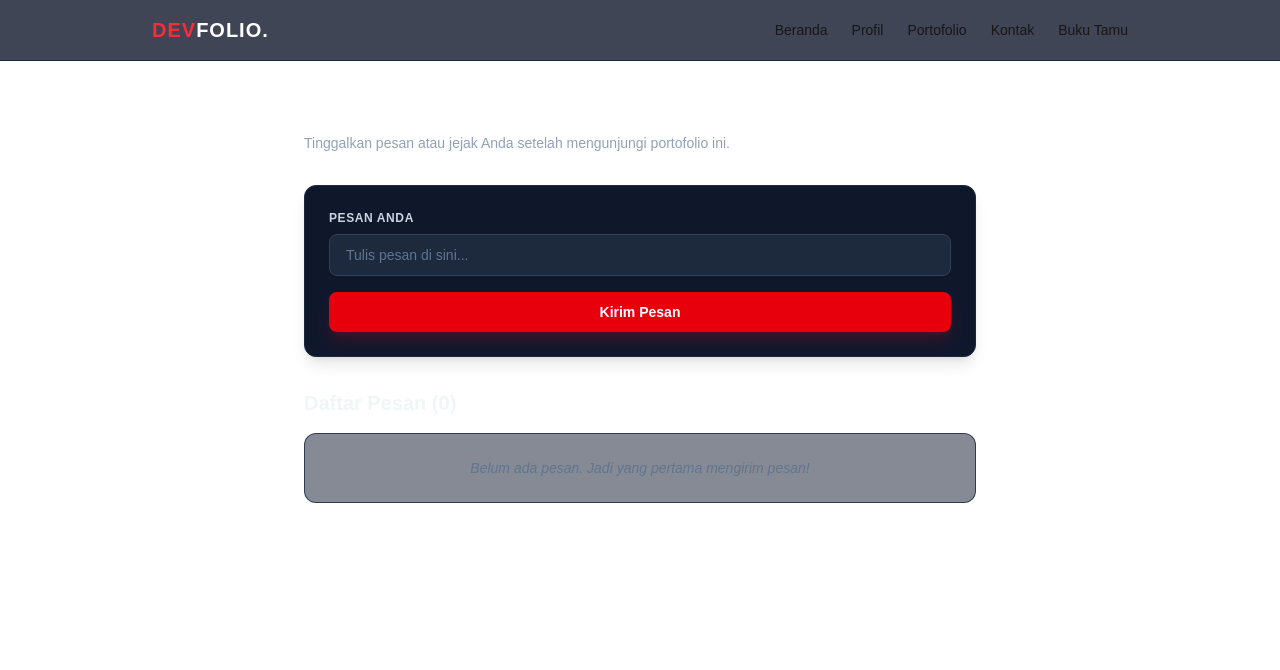
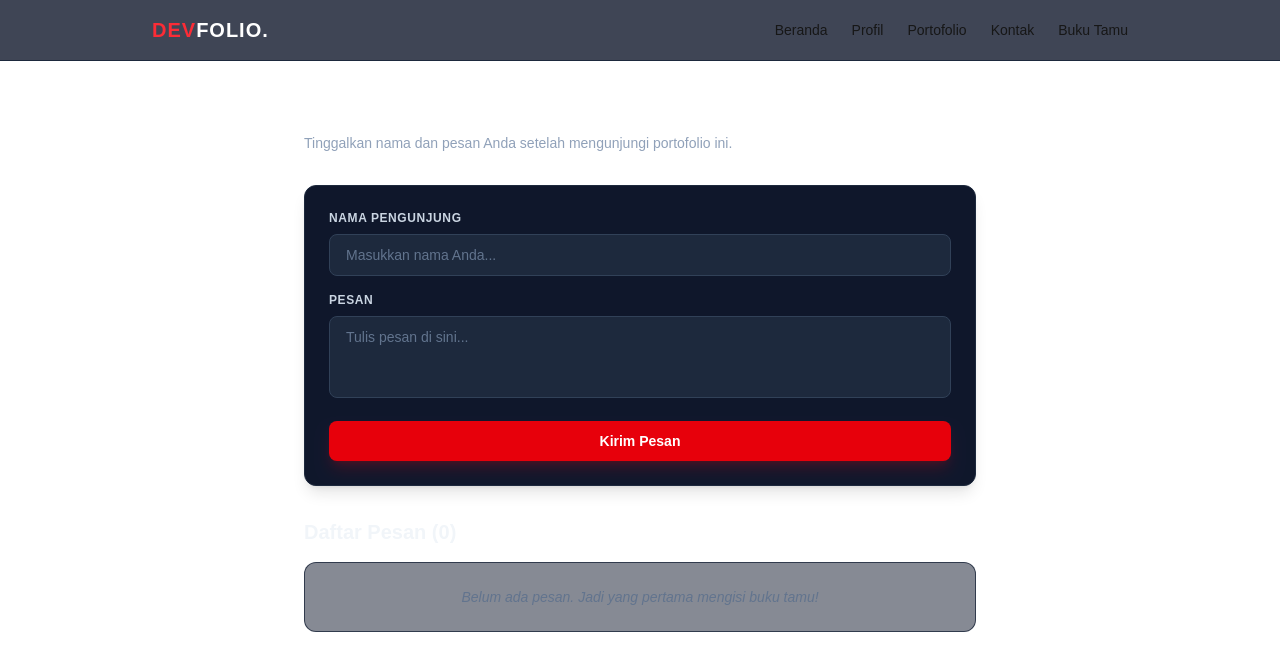
Before and after one commit to Ziawoo2/Nextjs, a Next.js app: page /portfolio/bukutamu in a window 1280 px wide. Shown: the top 670 px of the page. Built offline with nearby package versions, Linux system fonts and the light colour scheme.

Commit message:
update buku tamu

```diff
--- a/app/portfolio/bukutamu/page.tsx
+++ b/app/portfolio/bukutamu/page.tsx
@@ -2,26 +2,36 @@
 
 import { useState } from "react";
 
+// Tipe data untuk menyimpan objek pesan (Nama + Isi Pesan)
+interface PesanItem {
+  nama: string;
+  pesan: string;
+}
+
 export default function BukuTamuPage() {
-  // Langkah 1: Siapkan Dua State
-  // 1. State string untuk menyimpan teks input
-  const [inputTeks, setInputTeks] = useState<string>("");
+  // State untuk menyimpan input nama dan pesan
+  const [inputNama, setInputNama] = useState<string>("");
+  const [inputPesan, setInputPesan] = useState<string>("");
 
-  // 2. State array untuk menyimpan daftar seluruh pesan yang terkirim
-  const [daftarPesan, setDaftarPesan] = useState<string[]>([]);
+  // State array untuk menyimpan daftar seluruh pesan yang terkirim
+  const [daftarPesan, setDaftarPesan] = useState<PesanItem[]>([]);
 
-  // Langkah 3: Fungsi Tombol Kirim
+  // Fungsi saat tombol Kirim diklik
   const tambahPesan = (e: React.FormEvent) => {
     e.preventDefault();
 
-    // Mencegah pengiriman jika input cuma spasi kosong
-    if (inputTeks.trim() === "") return;
+    // Mencegah pengiriman jika nama atau pesan kosong
+    if (inputNama.trim() === "" || inputPesan.trim() === "") return;
 
-    // Ambil isi array lama + tambahkan teks baru
-    setDaftarPesan([...daftarPesan, inputTeks]);
+    // Tambahkan data nama dan pesan baru ke dalam array
+    setDaftarPesan([
+      ...daftarPesan,
+      { nama: inputNama, pesan: inputPesan }
+    ]);
 
     // Kosongkan kembali kotak input
-    setInputTeks("");
+    setInputNama("");
+    setInputPesan("");
   };
 
   return (
@@ -29,22 +39,37 @@ export default function BukuTamuPage() {
       <div>
         <h1 className="text-3xl font-extrabold text-white">Buku Tamu Portofolio</h1>
         <p className="text-slate-400 text-sm mt-1">
-          Tinggalkan pesan atau jejak Anda setelah mengunjungi portofolio ini.
+          Tinggalkan nama dan pesan Anda setelah mengunjungi portofolio ini.
         </p>
       </div>
 
-      {/* Langkah 2: Buat Form Input */}
+      {/* Form Input Nama & Pesan */}
       <form onSubmit={tambahPesan} className="bg-slate-900 border border-slate-800 rounded-xl p-6 shadow-lg space-y-4">
+        {/* Input Nama */}
         <div>
           <label className="block text-xs font-semibold text-slate-300 uppercase tracking-wider mb-2">
-            Pesan Anda
+            Nama Pengunjung
           </label>
           <input
             type="text"
+            placeholder="Masukkan nama Anda..."
+            value={inputNama}
+            onChange={(e) => setInputNama(e.target.value)}
+            className="w-full px-4 py-2.5 rounded-lg bg-slate-800 border border-slate-700 text-slate-100 placeholder-slate-500 focus:outline-none focus:ring-2 focus:ring-red-500 transition-all text-sm"
+          />
+        </div>
+
+        {/* Input Pesan */}
+        <div>
+          <label className="block text-xs font-semibold text-slate-300 uppercase tracking-wider mb-2">
+            Pesan
+          </label>
+          <textarea
             placeholder="Tulis pesan di sini..."
-            value={inputTeks} // Tautkan nilai ke state
-            onChange={(e) => setInputTeks(e.target.value)} // Tautkan onChange ke setInputTeks
-            className="w-full px-4 py-2.5 rounded-lg bg-slate-800 border border-slate-700 text-slate-100 placeholder-slate-500 focus:outline-none focus:ring-2 focus:ring-red-500 transition-all text-sm"
+            rows={3}
+            value={inputPesan}
+            onChange={(e) => setInputPesan(e.target.value)}
+            className="w-full px-4 py-2.5 rounded-lg bg-slate-800 border border-slate-700 text-slate-100 placeholder-slate-500 focus:outline-none focus:ring-2 focus:ring-red-500 transition-all text-sm resize-none"
           />
         </div>
 
@@ -56,23 +81,26 @@ export default function BukuTamuPage() {
         </button>
       </form>
 
-      {/* Langkah 4: Render List dengan .map() */}
+      {/* Render Daftar Pesan */}
       <div className="space-y-4">
         <h2 className="text-xl font-bold text-slate-100">Daftar Pesan ({daftarPesan.length})</h2>
 
         {daftarPesan.length === 0 ? (
           <p className="text-sm text-slate-500 italic bg-slate-900/50 border border-slate-800/80 rounded-xl p-6 text-center">
-            Belum ada pesan. Jadi yang pertama mengirim pesan!
+            Belum ada pesan. Jadi yang pertama mengisi buku tamu!
           </p>
         ) : (
           <div className="space-y-3">
-            {daftarPesan.map((pesan, index) => (
+            {daftarPesan.map((item, index) => (
               <div
                 key={index}
-                className="bg-slate-900 border border-slate-800 rounded-xl p-4 text-slate-200 text-sm shadow-md flex items-center justify-between"
+                className="bg-slate-900 border border-slate-800 rounded-xl p-4 text-slate-200 text-sm shadow-md space-y-1"
               >
-                <span>{pesan}</span>
-                <span className="text-xs text-slate-500 font-mono">#{index + 1}</span>
+                <div className="flex items-center justify-between">
+                  <span className="font-bold text-red-400">{item.nama}</span>
+                  <span className="text-xs text-slate-500 font-mono">#{index + 1}</span>
+                </div>
+                <p className="text-slate-300 text-sm leading-relaxed">{item.pesan}</p>
               </div>
             ))}
           </div>
```
